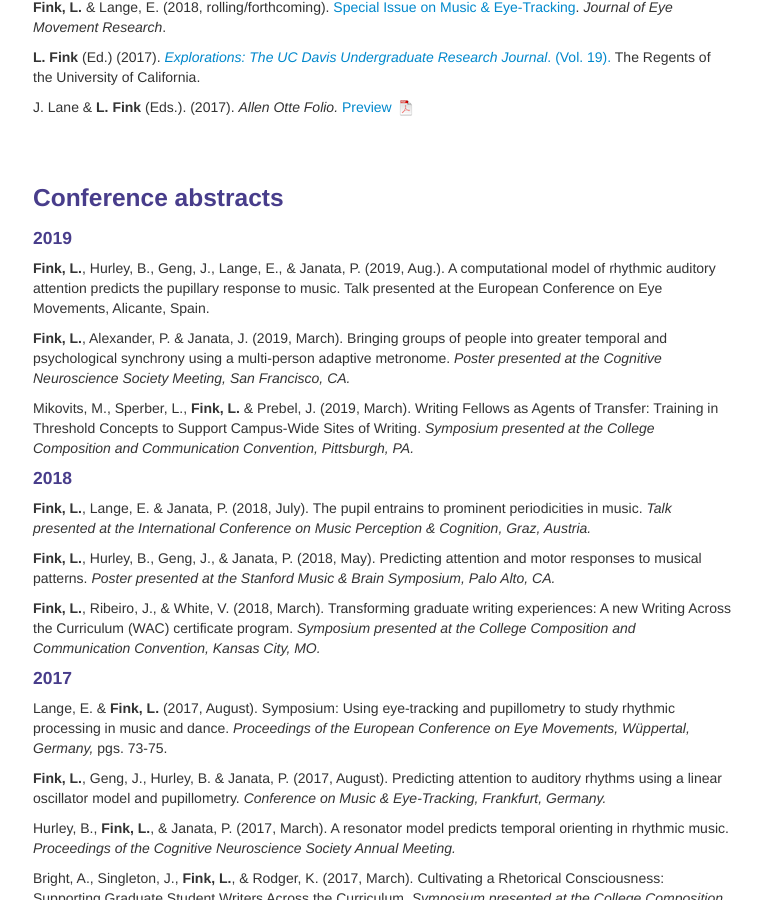
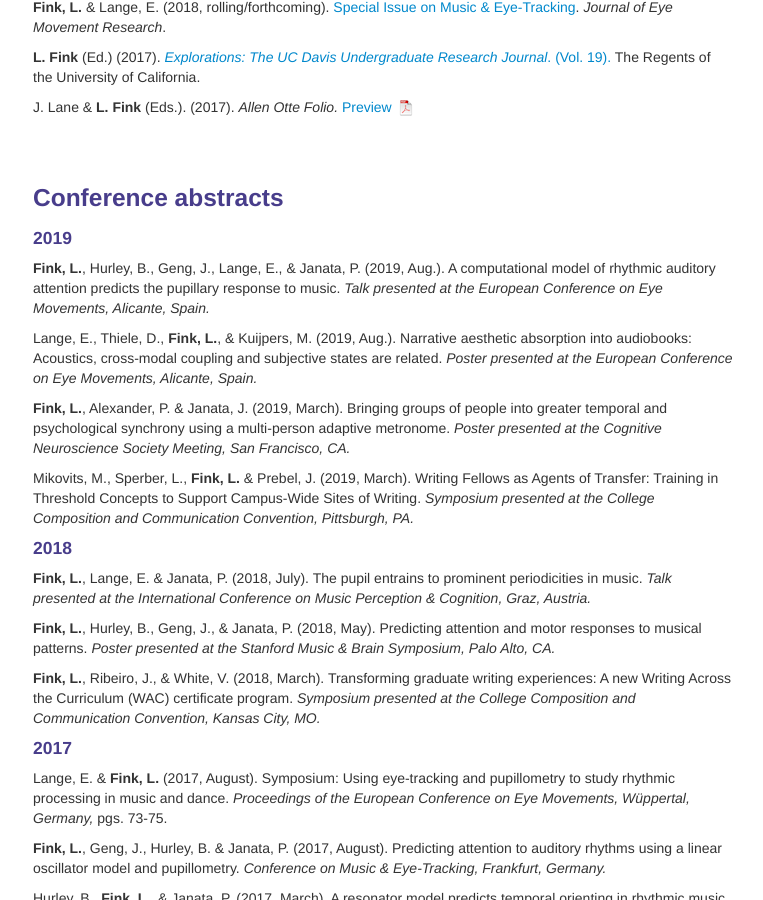
Before and after one commit to lkfink/lkfink.github.io, a Jekyll site: the page built from pages/pubs.md, in a window 1280 px wide and 900 px high, scrolled down 717 px. Shown: the whole window, without its empty margins (257-1020 px from the left). Built offline with Jekyll 4.4.1, drawn with Linux system fonts in a browser that asks for light colours.

Commit message:
add ecem presentations

```diff
--- a/pages/pubs.md
+++ b/pages/pubs.md
@@ -71,7 +71,11 @@ J. Lane & **L. Fink** (Eds.). (2017). *Allen Otte Folio.* [Preview ![Program as
 
 #### 2019
 
-**Fink, L.**, Hurley, B., Geng, J., Lange, E., & Janata, P. (2019, Aug.). A computational model of rhythmic auditory attention predicts the pupillary response to music. Talk presented at the European Conference on Eye Movements, Alicante, Spain.
+**Fink, L.**, Hurley, B., Geng, J., Lange, E., & Janata, P. (2019, Aug.). A computational model of rhythmic auditory attention predicts the pupillary response to music. *Talk presented at the European Conference on Eye Movements, Alicante, Spain.*
+
+Lange, E., Thiele, D., **Fink, L.**, & Kuijpers, M. (2019, Aug.). Narrative aesthetic absorption into
+audiobooks: Acoustics, cross-modal coupling and subjective states are related. *Poster presented
+at the European Conference on Eye Movements, Alicante, Spain.*
 
 **Fink, L.**, Alexander, P. & Janata, J. (2019, March). Bringing groups of people into greater temporal and psychological synchrony using a multi-person adaptive metronome. *Poster presented at the Cognitive Neuroscience Society Meeting, San Francisco, CA.*
 
```
